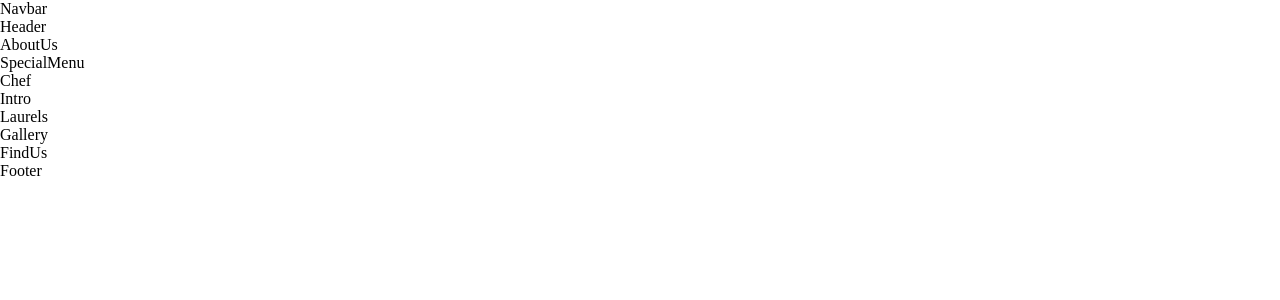
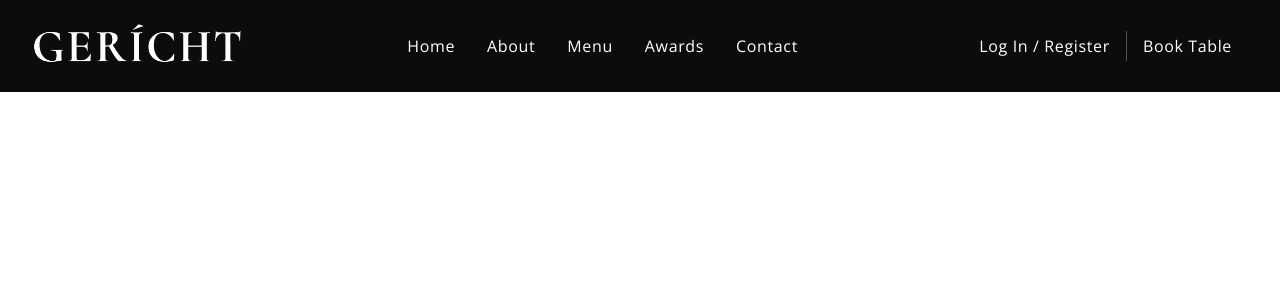
Before and after one commit to SerhiiAsauliak/React_Restaurant-App, a React (Create React App) app: page / in a window 1280 px wide. Shown: the top 300 px of the page. Built offline with nearby package versions, Linux system fonts and the light colour scheme; a web font is replaced by a local one.

Commit message:
completed navigation bar, with toggle menu logic

```diff
--- a/package.json
+++ b/package.json
@@ -8,6 +8,7 @@
     "@testing-library/user-event": "^13.5.0",
     "react": "^18.2.0",
     "react-dom": "^18.2.0",
+    "react-icons": "^4.7.1",
     "react-scripts": "5.0.1"
   },
   "scripts": {
--- a/src/App.js
+++ b/src/App.js
@@ -7,7 +7,7 @@
 const App = () => (
   <div>
     <Navbar />
-    <Header />
+    {/* <Header />
     <AboutUs />
     <SpecialMenu />
     <Chef />
@@ -15,7 +15,7 @@
     <Laurels />
     <Gallery />
     <FindUs />
-    <Footer />
+    <Footer /> */}
   </div>
 );
 
--- a/src/components/Navbar/Navbar.css
+++ b/src/components/Navbar/Navbar.css
@@ -0,0 +1,128 @@
+.app__navbar {
+    background: var(--color-black);
+    width: 100%;
+    display: flex;
+    justify-content: space-between;
+    align-items: center;
+    padding: 1rem 2rem;
+}
+
+.app__navbar-logo {
+    display: flex;
+    align-items: center;
+    justify-content: start;
+}
+
+.app__navbar-logo img {
+    width: 150px;
+}
+
+.app__navbar-links {
+    flex: 1;
+    list-style: none;
+    display: flex;
+    align-items: center;
+    justify-content: center;
+}
+
+.app__navbar-links li {
+    margin: 0 1rem;
+    cursor: pointer;
+}
+
+.app__navbar-links li:hover {
+    color: var(--color-gray);
+}
+
+.app__navbar-login {
+    display: flex;
+    align-items: center;
+    justify-content: flex-end;
+}
+
+.app__navbar-login a {
+    text-decoration: none;
+    margin: 0 1rem;
+    transition: 0.5s ease;
+}
+
+.app__navbar-login a:hover {
+    border-bottom: 1px solid var(--color-golden);
+}
+
+.app__navbar-login div {
+    width: 1px;
+    height: 30px;
+    background-color: var(--color-gray);
+}
+
+.app__navbar-smallscreen {
+    display: none;
+}
+
+.app__navbar-smallscreen_overlay {
+    position: fixed;
+    top: 0;
+    left: 0;
+    width: 100%;
+    height: 100vh;
+    background-color: var(--color-black);
+    z-index: 5;
+    transform: 0.5s ease;
+    flex-direction: column;
+}
+
+.app__navbar-smallscreen_overlay .overlay__close {
+    font-size: 27px;
+    position: absolute;
+    top: 10px;
+    right: 10px;
+    color: var(--color-golden);
+    cursor: pointer;
+}
+.app__navbar-smallscreen-links {
+    list-style: none;
+}
+
+.app__navbar-smallscreen-links li {
+    margin: 2rem;
+    cursor: pointer;
+    color: var(--color-golden);
+    font-size: 2rem;
+    text-align: center;
+    font-family: var(--font-base);
+}
+
+.app__navbar-smallscreen-links li:hover {
+    color: var(--color-white);
+}
+
+@media screen and (max-width: 2000px) {
+    .app__navbar-logo img {
+        width: 210px;
+    }
+}
+
+@media screen and (max-width: 1150px) {
+    .app__navbar-links {
+        display: none;
+    }
+
+    .app__navbar-smallscreen {
+        display: flex;
+    }
+}
+
+@media screen and (max-width: 650px) {
+    .app__navbar {
+        padding: 1rem;
+    }
+
+    .app__navbar-login {
+        display: none;
+    }
+
+    .app__navbar-logo img {
+        width: 120px;
+    }
+}
--- a/src/components/Navbar/Navbar.jsx
+++ b/src/components/Navbar/Navbar.jsx
@@ -1,11 +1,71 @@
-import React from 'react';
+import React, { useState } from "react";
+import { GiHamburgerMenu } from "react-icons/gi";
+import { MdOutlineRestaurantMenu } from "react-icons/md";
+import images from "../../constants/images";
+import "./Navbar.css";
 
-import './Navbar.css';
+const Navbar = () => {
+  const [toggleMenu, setToggleMenu] = useState(false)
 
-const Navbar = () => (
-  <div>
-    Navbar
-  </div>
-);
+  return (
+    <nav className="app__navbar">
+      <div className="app__navbar-logo">
+        <img src={images.gericht} alt="app logo" />
+      </div>
+      <ul className="app__navbar-links">
+        <li className="p__opensans">
+          <a href="#home">Home</a>
+        </li>
+        <li className="p__opensans">
+          <a href="#about">About</a>
+        </li>
+        <li className="p__opensans">
+          <a href="#menu">Menu</a>
+        </li>
+        <li className="p__opensans">
+          <a href="#awards">Awards</a>
+        </li>
+        <li className="p__opensans">
+          <a href="#contact">Contact</a>
+        </li>
+      </ul>
+      <div className="app__navbar-login">
+        <a href="#login" className="p__opensans">
+          Log in / Register
+        </a>
+        <div />
+        <a href="/" className="p__opensans">
+          Book Table
+        </a>
+      </div>
+      <div className="app__navbar-smallscreen">
+        <GiHamburgerMenu color="#fff" fontSize={27} onClick={() => setToggleMenu(!toggleMenu)} />
+        {toggleMenu && <div className="app__navbar-smallscreen_overlay flex__center slide-bottom">
+          <MdOutlineRestaurantMenu
+            fontSize={27}
+            className="overlay__close" onClick={() => setToggleMenu(!toggleMenu)}
+          />
+          <ul className="app__navbar-smallscreen-links">
+            <li className="p__opensans">
+              <a href="#home">Home</a>
+            </li>
+            <li className="p__opensans">
+              <a href="#about">About</a>
+            </li>
+            <li className="p__opensans">
+              <a href="#menu">Menu</a>
+            </li>
+            <li className="p__opensans">
+              <a href="#awards">Awards</a>
+            </li>
+            <li className="p__opensans">
+              <a href="#contact">Contact</a>
+            </li>
+          </ul>
+        </div>}
+      </div>
+    </nav>
+  );
+}
 
 export default Navbar;
```
Also changed, not shown: 1 other file (tests, documents, lock files or other folders).
